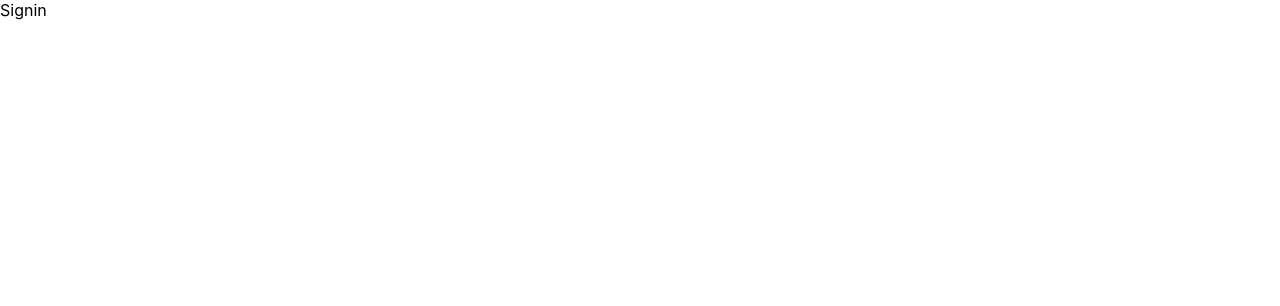
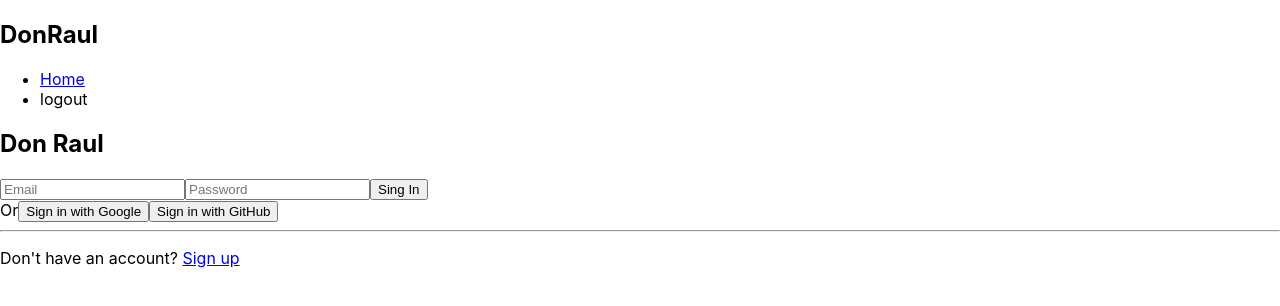
Before and after one commit to hahs-92/hardwarestore-sofkau-app, a React (Create React App) app: page /signin in a window 1280 px wide. Shown: the top 306 px of the page. Built offline with nearby package versions, Linux system fonts and the light colour scheme; no server answers.

Commit message:
added: implement login and logout with Google, GitHub

```diff
--- /dev/null
+++ b/src/components/Header.js
@@ -0,0 +1,37 @@
+import { NavLink } from 'react-router-dom'
+//helpers
+import { logout } from '../helpers/auth'
+
+
+export const Header = () => {
+
+    const handleOnClick = async() => {
+        try {
+            logout()
+        } catch (error) {
+            console.error(error.message)
+        }
+    }
+
+    return (
+        <section >
+            <header >
+                <h1>DonRaul</h1>
+            </header>
+
+            <nav>
+                <ul>
+                    <li>
+                        <NavLink
+                            to="/"
+                            className={ ({isActive}) => isActive ? "red" : "" }
+                        >Home</NavLink>
+                    </li>
+                    <li onClick={ handleOnClick}>
+                        logout
+                    </li>
+                </ul>
+            </nav>
+        </section>
+    )
+}
--- /dev/null
+++ b/src/helpers/auth.js
@@ -0,0 +1,34 @@
+import {
+    createUserWithEmailAndPassword,
+    signInWithEmailAndPassword,
+    signInWithPopup,
+    GoogleAuthProvider,
+    GithubAuthProvider,
+    signOut
+} from 'firebase/auth'
+import { auth } from '../services/firebase'
+
+export const provider = new GoogleAuthProvider()
+const gitHubProvider = new GithubAuthProvider()
+
+export const signup = async(email, password) => {
+   return await createUserWithEmailAndPassword(auth, email, password)
+}
+
+
+export const signin = async(email, password) => {
+    return await signInWithEmailAndPassword(auth, email, password)
+}
+
+export const signInWithGoogle = async() => {
+    return await signInWithPopup(auth, provider)
+}
+
+export const signInWithGitHub = async() => {
+    return await signInWithPopup(auth, gitHubProvider)
+}
+
+
+export const logout = async() => {
+    return await signOut(auth)
+}
--- a/src/pages/Signin.js
+++ b/src/pages/Signin.js
@@ -1,7 +1,98 @@
-import React from 'react'
+import { useState, useEffect } from 'react'
+import { Link, useNavigate } from 'react-router-dom'
+import { GoogleAuthProvider, GithubAuthProvider } from  'firebase/auth'
+//helpers
+import { signin, signInWithGoogle, signInWithGitHub } from '../helpers/auth'
 
-export const Signin = () => {
+
+export const Signin = ({ isAuth }) => {
+  const [ email, setEmail ] = useState("")
+  const [ password, setPassword ] = useState("")
+  const [ error, setError ] = useState(null)
+  const [ warn, setWarn ] = useState(null)
+  const navigate = useNavigate()
+
+
+  const handleOnSubmit = async(e) => {
+    e.preventDefault()
+
+    if(password.length < 6) {
+      setWarn("password must have at least 6 characters")
+      return false
+    }
+    setError(null)
+    setWarn(null)
+    try {
+      const userCredential =  await signin(email, password)
+      console.log(userCredential.user)
+    } catch (error) {
+      setError(error.message)
+    }
+  }
+
+  const googleSignIn = async() => {
+    try {
+      const result = await signInWithGoogle()
+      GoogleAuthProvider.credentialFromResult(result)
+      console.log(result.user)
+    } catch (error) {
+          setError(error.message)
+    }
+  }
+
+  const gitHubSignIn = async() => {
+    try {
+      const result = await signInWithGitHub()
+      GithubAuthProvider.credentialFromResult(result)
+      console.log(result.user)
+    } catch (error) {
+          setError(error.message)
+    }
+  }
+
+  useEffect(() => {
+    if(isAuth) navigate("/")
+  },[isAuth])
+
   return (
-    <div>Signin</div>
+    <section>
+      <div>
+        <form autoComplete='off' onSubmit={handleOnSubmit}>
+          <section>
+            <h2>Don Raul</h2>
+          </section>
+            <input
+              placeholder="Email"
+              name="email"
+              type="email"
+              onChange={(e) => setEmail(e.target.value)}
+              value={email}
+            />
+            <input
+              placeholder="Password"
+              name="password"
+              onChange={ (e) => setPassword(e.target.value)}
+              value={password}
+              type="password"
+            />
+            {error && <p>{error}</p>}
+            <input type="submit" value="Sing In"/>
+            { warn && <span>{warn}</span>}
+            <section>
+              <span>Or</span>
+                  <button onClick={googleSignIn} type="button">
+                    Sign in with Google
+                  </button>
+                  <button onClick={gitHubSignIn} type="button">
+                    Sign in with GitHub
+                  </button>
+            </section>
+        </form>
+        <hr />
+        <p >
+          Don't have an account? <Link to="/signup">Sign up</Link>
+        </p>
+      </div>
+    </section>
   )
 }
--- a/src/pages/Signup.js
+++ b/src/pages/Signup.js
@@ -1,7 +1,98 @@
-import React from 'react'
+import { useState, useEffect } from 'react'
+import { Link, useNavigate } from 'react-router-dom'
+import { GoogleAuthProvider, GithubAuthProvider } from  'firebase/auth'
+//helpers
+import { signup, signInWithGoogle, signInWithGitHub } from '../helpers/auth'
 
-export const Signup = () => {
+
+export const Signup = ({ isAuth }) => {
+  const [ email, setEmail ] = useState("")
+  const [ password, setPassword ] = useState("")
+  const [ error, setError ] = useState(null)
+  const [ warn, setWarn ] = useState(null)
+  const navigate = useNavigate()
+
+
+  const handleOnSubmit = async(e) => {
+    e.preventDefault()
+
+    if(password.length < 6) {
+      setWarn("password must have at least 6 characters")
+      return false
+    }
+    setError(null)
+    setWarn(null)
+    try {
+      const userCredential =  await signup(email, password)
+      console.log(userCredential.user)
+    } catch (error) {
+      setError(error.message)
+    }
+  }
+
+  const googleSignIn = async() => {
+    try {
+      const result = await signInWithGoogle()
+      GoogleAuthProvider.credentialFromResult(result)
+      console.log(result.user)
+    } catch (error) {
+          setError(error.message)
+    }
+  }
+
+  const gitHubSignIn = async() => {
+    try {
+      const result = await signInWithGitHub()
+      GithubAuthProvider.credentialFromResult(result)
+      console.log(result.user)
+    } catch (error) {
+          setError(error.message)
+    }
+  }
+
+  useEffect(() => {
+    if(isAuth) navigate("/")
+  },[isAuth])
+
   return (
-    <div>Signup</div>
+    <section>
+      <div>
+        <form autoComplete='off' onSubmit={handleOnSubmit}>
+          <section>
+            <h2>Don Raul</h2>
+          </section>
+            <input
+              placeholder="Email"
+              name="email"
+              type="email"
+              onChange={(e) => setEmail(e.target.value)}
+              value={email}
+            />
+            <input
+              placeholder="Password"
+              name="password"
+              onChange={ (e) => setPassword(e.target.value)}
+              value={password}
+              type="password"
+            />
+            {error && <p>{error}</p>}
+            <input type="submit" value="Sing Up"/>
+            { warn && <span>{warn}</span>}
+            <section>
+              <span>Or</span>
+                  <button onClick={googleSignIn} type="button">
+                    Sign Up with Google
+                  </button>
+                  <button onClick={gitHubSignIn} type="button">
+                    Sign Up with GitHub
+                  </button>
+            </section>
+        </form>
+        <hr />
+        <p>Already have an account?
+            <Link to="/login">Login</Link>
+        </p>
+      </div>
+    </section>
   )
 }
--- a/src/routes/App.js
+++ b/src/routes/App.js
@@ -1,27 +1,41 @@
+import { useEffect, useState } from 'react'
 import {
   BrowserRouter,
   Routes,
   Route
 } from 'react-router-dom'
+import { onAuthStateChanged} from 'firebase/auth'
+//services
+import { auth } from '../services/firebase'
 //pages
 import { Dashboard } from '../pages/Dashboard'
 import { Signin } from '../pages/Signin'
 import { Signup } from '../pages/Signup'
 //components
 import { PrivateRoutes } from '../components/PrivateRoutes'
-import { useState } from 'react'
+import { Header } from '../components/Header'
 
 
 
 function App() {
   const [isAuth, setIsAuth] = useState(true)
 
+  useEffect(() => {
+    onAuthStateChanged(auth,(user) => {
+      if (user) {
+        setIsAuth(true)
+      } else {
+        setIsAuth(false)
+      }
+    })
+  },[isAuth])
 
   return (
     <BrowserRouter>
+    <Header />
     <Routes>
-    <Route path="/signin" element={<Signin isAuth={isAuth} setIsAuth={setIsAuth}/>}/>
-    <Route path="/signup" element={<Signup isAuth={isAuth}  setIsAuth={setIsAuth} />}/>
+    <Route path="/signin" element={<Signin isAuth={isAuth} />}/>
+    <Route path="/signup" element={<Signup isAuth={isAuth} />}/>
     <Route element={ <PrivateRoutes isAuth={isAuth} />}>
       <Route path="/" element={ <Dashboard />}/>
     </Route>
--- /dev/null
+++ b/src/services/firebase.js
@@ -0,0 +1,19 @@
+import { initializeApp } from "firebase/app";
+import { getAuth } from 'firebase/auth'
+import { getDatabase } from 'firebase/database'
+
+
+const firebaseConfig = {
+  apiKey: "AIzaSyACdMf8TjUK-Mn9nao-x70Flrb-tbOQ3ic",
+  authDomain: "chatty-442b1.firebaseapp.com",
+  projectId: "chatty-442b1",
+  storageBucket: "chatty-442b1.appspot.com",
+  messagingSenderId: "854995389340",
+  appId: "1:854995389340:web:f5aeb47efee5e659541659"
+};
+
+// Initialize Firebase
+const app = initializeApp(firebaseConfig)
+
+export const auth = getAuth(app)
+export const db = getDatabase(app)
```
